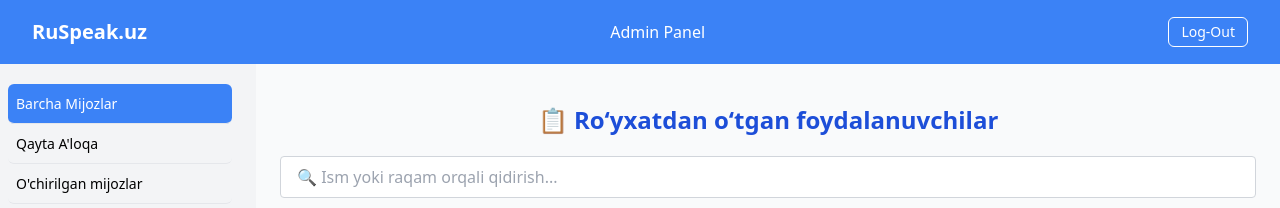
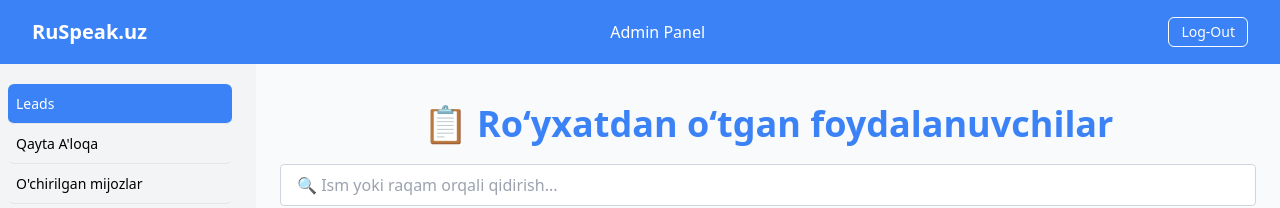
Before and after one commit to hojiakbarsobirov/admin-pannel, a React (Vite) app: page / in a window 1280 px wide. Shown: the top 208 px of the page. Built offline with nearby package versions, Linux system fonts and the light colour scheme; no server answers; the database is empty; sample sign-in values are in the browser's storage.

Commit message:
update fonts

```diff
--- a/src/components/Pages.jsx
+++ b/src/components/Pages.jsx
@@ -20,7 +20,7 @@ const Pages = () => {
             }`
           }
         >
-          <h4 className="text-sm">Barcha Mijozlar</h4>
+          <h4 className="text-sm">Leads</h4>
         </NavLink>
 
         <NavLink
--- a/src/pages/DeletedUsersPage.jsx
+++ b/src/pages/DeletedUsersPage.jsx
@@ -76,7 +76,7 @@ const DeletedUsersPage = () => {
 
   return (
     <div className="w-full min-h-screen bg-gray-50 flex flex-col items-center py-6 px-3 sm:px-2">
-      <h2 className="text-xl sm:text-2xl font-semibold text-blue-500 mb-5 text-center">
+      <h2 className="text-xl sm:text-4xl font-bold text-blue-500 mb-5 text-center">
         🗑 O‘chirilgan foydalanuvchilar
       </h2>
 
--- a/src/pages/FeedBackPage.jsx
+++ b/src/pages/FeedBackPage.jsx
@@ -60,7 +60,7 @@ const FeedBackPage = () => {
 
   return (
     <div className="w-full min-h-screen bg-gray-50 flex flex-col items-center py-6 px-3 sm:px-2">
-      <h2 className="text-xl sm:text-2xl font-semibold text-blue-500 mb-5 text-center">
+      <h2 className="text-xl sm:text-3xl font-bold text-blue-500 mb-5 text-center">
         📞 Qayta aloqa foydalanuvchilari
       </h2>
 
--- a/src/pages/HomePage.jsx
+++ b/src/pages/HomePage.jsx
@@ -125,7 +125,7 @@ const HomePage = () => {
 
   return (
     <div className="w-full min-h-screen bg-gray-50 flex flex-col items-center py-6 px-3 sm:px-2">
-      <h2 className="text-xl sm:text-2xl font-semibold text-blue-700 mb-5 text-center">
+      <h2 className="text-xl sm:text-4xl font-bold text-blue-500 mb-5 text-center">
         📋 Ro‘yxatdan o‘tgan foydalanuvchilar
       </h2>
 
```
